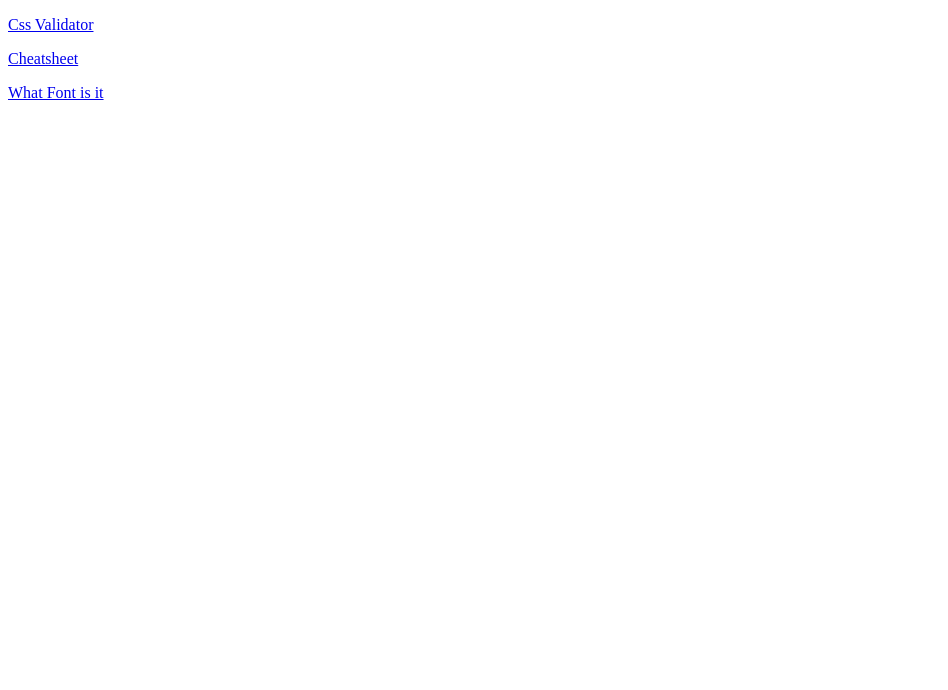
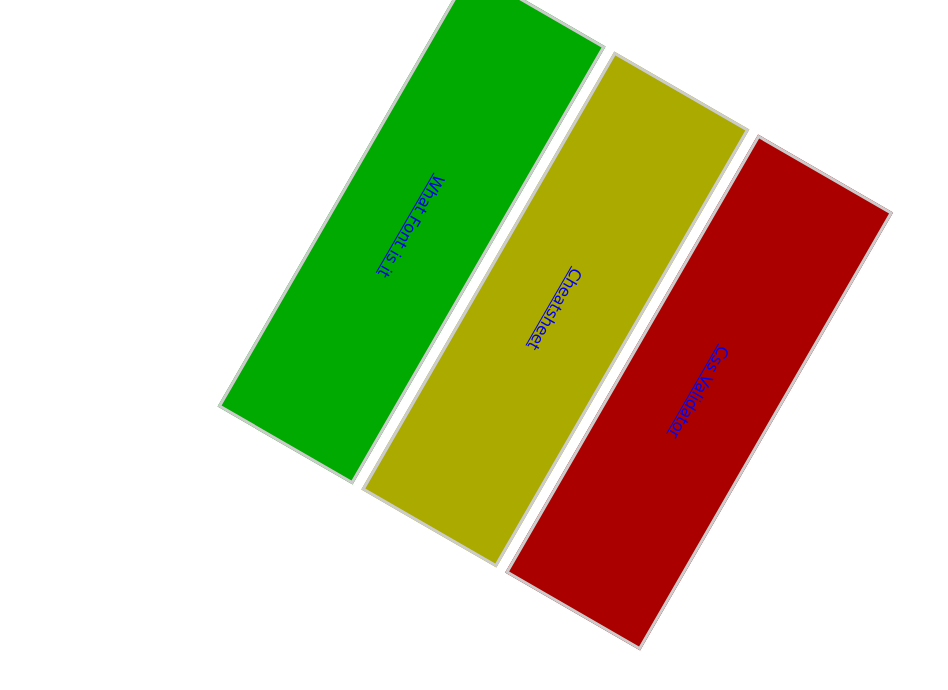
Before and after one commit to 4BDX/FSWD70-CSS3-DAY03-Dirninger-Harasztosi, a plain HTML site: page basic_exercise.html in a window 1280 px wide. Shown: the whole page, without its empty margins (0-948 px from the left). Drawn offline with Linux system fonts and the light colour scheme.

Commit message:
bledsinn

```diff
--- /dev/null
+++ b/basic_ex.css
@@ -0,0 +1,64 @@
+body {
+	position: absolute;
+	top: 50px;
+	left: 290px;
+	transform: rotate(120deg);
+	transition-property: transform, top, left;
+	transition-duration: 5s;
+}
+
+div {
+	display: flex;
+	justify-content: center;
+	align-items: center;
+	border: 3px solid #ccc;
+	margin-bottom: 10px;
+	width: 500px;
+	height: 150px;
+	font-family: verdana;
+	font-size: 16px;
+}
+
+#link1 {
+	background-color: #a00;
+}
+
+#link2 {
+	background-color: #aa0;
+}
+
+#link3 {
+	background-color: #0a0;
+}
+
+#link1:hover {
+	width: 350px;
+	height: 250px;
+	border-radius: 100px;
+	transform: rotate(120deg);
+	transition-timing-function: ease-in-out;
+	transition-property: width, height, border-radius, transform;
+	transition-duration: 5s;
+}
+
+#link2:hover, #link2 a:hover {
+	font-family: algerian;
+	font-size: 17.5rem;
+	color: pink;
+	transform: rotate(-200deg);
+	transition-timing-function: ease-out;
+	transition-property: font-family, font-size, color, transform;
+	transition-duration: 7s, 4s, 2s, 15s;
+}
+
+/*#link3:hover {
+	transform: skewY(70deg);
+	transition-property: transform;
+	transition-duration: 7s;
+}*/
+
+#link3:hover {
+	transform: scale(3);
+	transition-property: transform;
+	transition-duration: 7s;
+}
--- a/basic_exercise.html
+++ b/basic_exercise.html
@@ -4,24 +4,24 @@
 	<meta charset="utf-8">
 	<meta http-equiv="X-UA-Compatible" content="IE=edge">
 	<title>Basic Exercise</title>
-	<link rel="stylesheet" href="">
+	<link rel="stylesheet" href="basic_ex.css">
 </head>
 <body>
-	<p>
+	<div id="link1">
 		<a href="https://jigsaw.w3.org/css-validator/" alt="css Validator" >
     	Css Validator
 		</a>
-	</p>
-	<p>
+	</div>
+	<div id="link2">
 		<a href="https://www.sketchingwithcss.com/samplechapter/cheatsheet.html" alt="..." >
 	    Cheatsheet
 		</a>
-	</p>
-	<p>
+	</div>
+	<div id="link3">
 		<a href="https://www.whatfontis.com/" alt="what" >
 	    What Font is it
 		</a>
-	</p>
+	</div>
 
 </body>
 </html>
```
